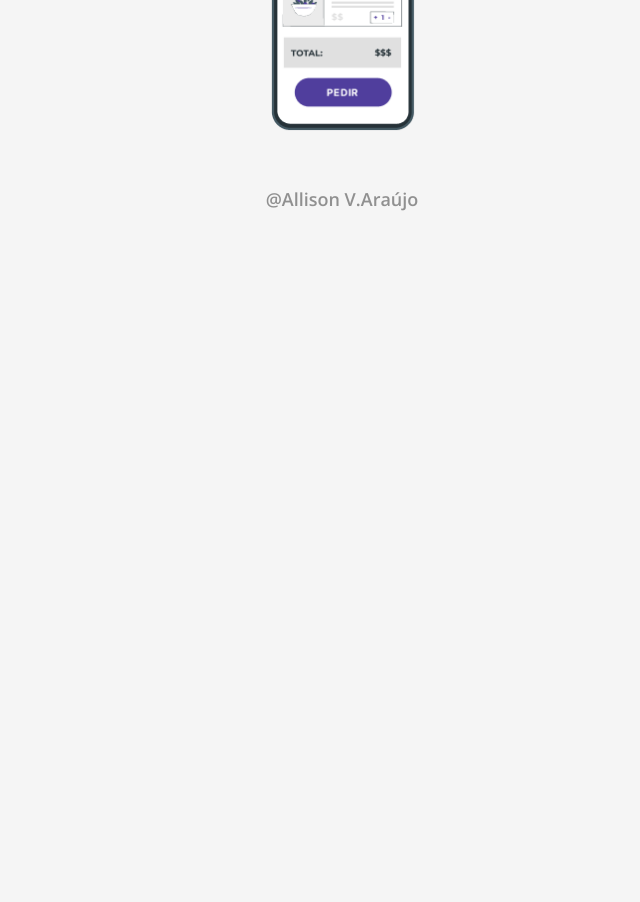
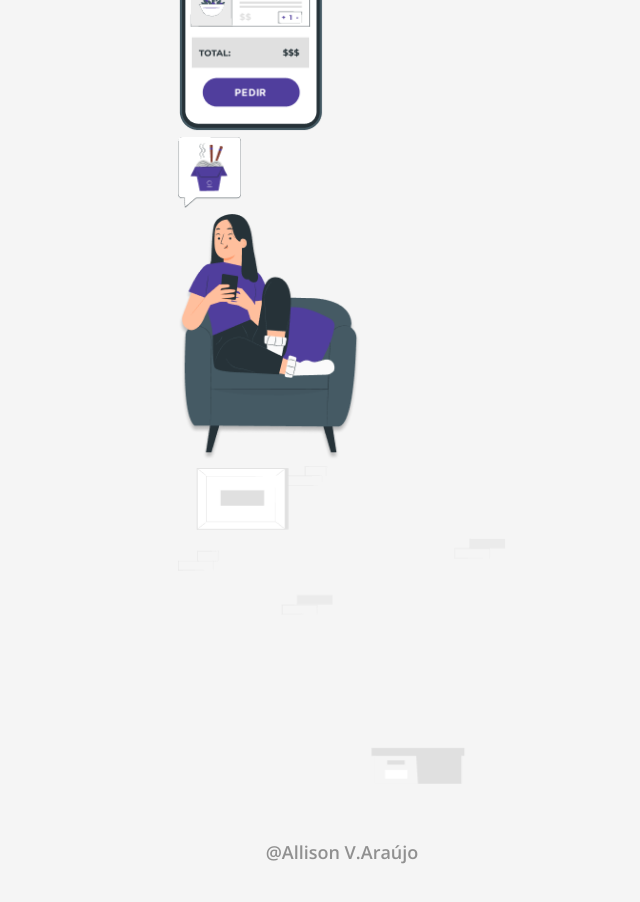
Before and after one commit to AllisonVinicius/on-food-react-in-next, a Next.js app in the folder front-on-food/: page / in a window 1280 px wide. Shown: the part 560-1462 px from the top of the page, without its empty margins (298-938 px from the left). Before the commit the page ends 821 px from the top, so only its background shows below. Built offline with nearby package versions, Linux system fonts and the light colour scheme.

Commit message:
add imge in page

```diff
--- a/front-on-food/Components/Character/character.tsx
+++ b/front-on-food/Components/Character/character.tsx
@@ -12,6 +12,30 @@ export function Character() {
           alt="Telefone"
         />
       </div>
+      <div>
+        <Image
+          src="/images/home/speech-bubble.png"
+          width={64}
+          height={71}
+          alt="Balao"
+        />
+      </div>
+      <div>
+        <Image
+          src="/images/home/character.png"
+          width={183}
+          height={246}
+          alt="Personagem"
+        />
+      </div>
+      <div>
+        <Image
+          src="/images/home/background.png"
+          width={328}
+          height={318}
+          alt="FUndo"
+        />
+      </div>
     </div>
   );
 }
```
